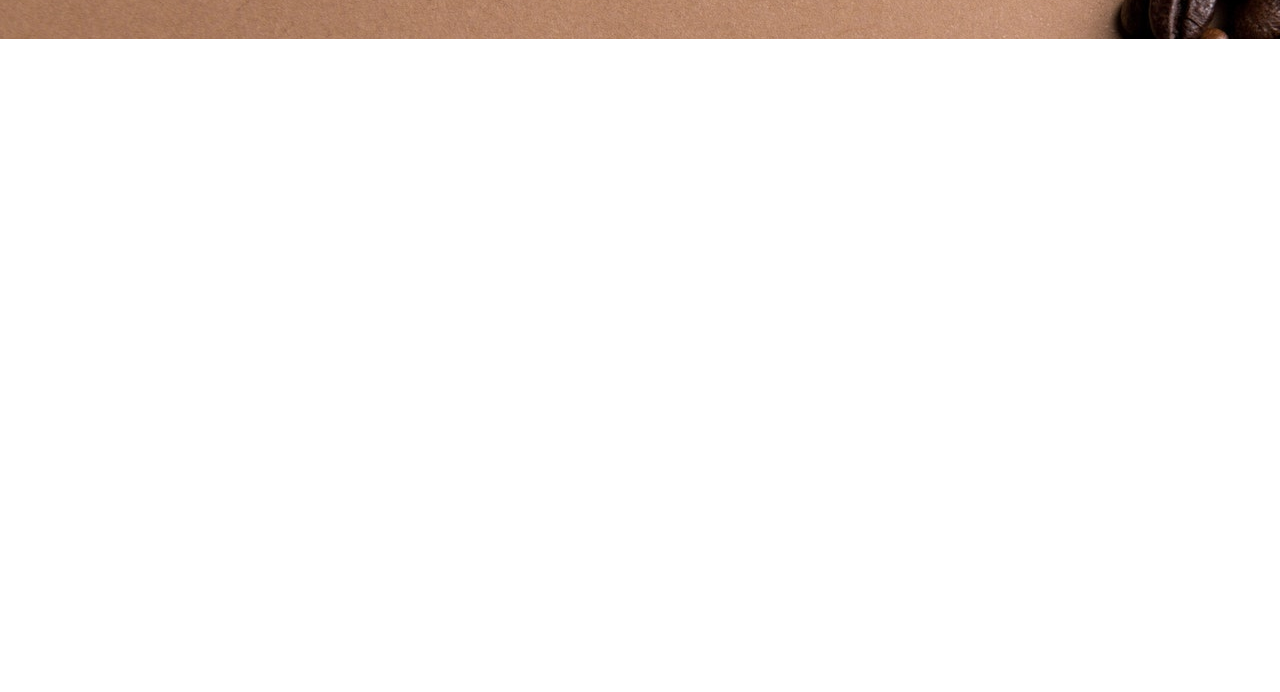
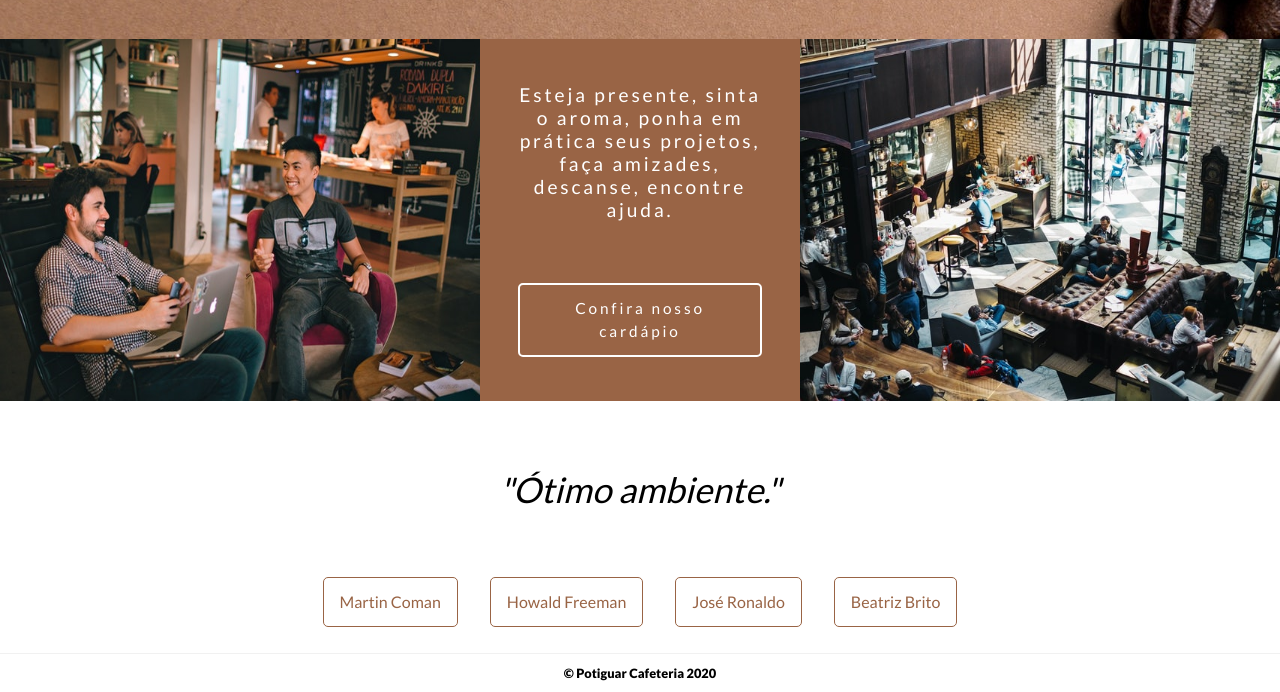
Before and after one commit to pierrecbrito/cafeteria-potiguar, a plain HTML site: page index.html in a window 1280 px wide. Shown: the part 560-1252 px from the top of the page. Before the commit the page ends 800 px from the top, so only its background shows below. Drawn offline with Linux system fonts and the light colour scheme.

Commit message:
Seção ambiente

```diff
--- a/assets/css/container.css
+++ b/assets/css/container.css
@@ -1,5 +1,5 @@
 .container {
-    max-width: 1330px;
+    max-width: 1100px;
     margin: 0 auto;
     width: 100%;
 }
--- /dev/null
+++ b/assets/css/rodape.css
@@ -0,0 +1,9 @@
+.rodape {
+
+    border-top: 1px solid #f1f1f1;
+    font-size: 0.8em;
+    font-weight: bold;
+    text-align: center;
+    padding: 1em 0;
+    margin-top: 2em;
+}
--- /dev/null
+++ b/assets/css/secao-ambiente/secao-ambiente-conteudo-imagem.css
@@ -0,0 +1,8 @@
+.secao-ambiente-conteudo-imagem {
+    flex-basis: 37.5%;
+}
+
+.secao-ambiente-conteudo-imagem img {
+    width: 100%;
+    height: 100%;
+}
--- /dev/null
+++ b/assets/css/secao-ambiente/secao-ambiente-conteudo-texto-btn.css
@@ -0,0 +1,15 @@
+.secao-ambiente-conteudo-texto-btn {
+    color: #FFFFFF;
+    display: block;
+    margin-top: 4em;
+    text-decoration: none;
+    border: 2px solid #FFFFFF;
+    border-radius: 5px;
+    padding: 0.8em;
+    font-size: 0.8em;
+    transition: transform .3s;
+}
+
+.secao-ambiente-conteudo-texto-btn:hover {
+    transform: translateY(10px);
+}
--- /dev/null
+++ b/assets/css/secao-ambiente/secao-ambiente-conteudo-texto.css
@@ -0,0 +1,13 @@
+.secao-ambiente-conteudo-texto {
+    background-color: #996445;
+    color: #FFF;
+    display: flex;
+    flex-direction: column;
+    justify-content: center;
+    letter-spacing: 0.150em;
+    line-height: 1.2em;
+    flex-basis: 25%;
+    padding: 2em;
+    text-align: center;
+    font-size: 1.2em;
+}
--- /dev/null
+++ b/assets/css/secao-ambiente/secao-ambiente-conteudo.css
@@ -0,0 +1,3 @@
+.secao-ambiente-conteudo {
+    display: flex;
+}
--- /dev/null
+++ b/assets/css/secao-depoimentos/depoentes-container-depoente.css
@@ -0,0 +1,14 @@
+.depoentes-container-depoente {
+    border: 1px solid #996445;
+    color: #996445;
+    cursor: pointer;
+    border-radius: 5px;
+    padding: 1em;
+    margin: 0 1em;
+    transition: background-color .3s;
+}
+
+.depoentes-container-depoente:hover {
+    color: #FFFFFF;
+    background-color: #996445;;
+}
--- /dev/null
+++ b/assets/css/secao-depoimentos/depoentes-container.css
@@ -0,0 +1,4 @@
+.depoentes-container {
+    display: flex;
+    justify-content: center
+}
--- /dev/null
+++ b/assets/css/secao-depoimentos/secao-depoimentos-depoimento.css
@@ -0,0 +1,6 @@
+.secao-depoimentos-depoimento {
+    font-size: 2.2em;
+    padding: 2em 0;
+    text-align: center;
+    font-style: italic;
+}
--- a/assets/css/style.css
+++ b/assets/css/style.css
@@ -1,3 +1,7 @@
+* {
+    box-sizing: border-box;
+}
+
 body {
     font-family: 'Lato', sans-serif;
 }
--- a/index.html
+++ b/index.html
@@ -17,8 +17,18 @@
     <link rel="stylesheet" href="assets/css/secao-banner/secao-banner.css">
     <link rel="stylesheet" href="assets/css/secao-banner/secao-banner-conteudo.css">
     <link rel="stylesheet" href="assets/css/secao-banner/secao-banner-paragrafo.css">
+    <link rel="stylesheet" href="assets/css/secao-depoimentos/secao-depoimentos-depoimento.css">
+    <link rel="stylesheet" href="assets/css/secao-depoimentos/depoentes-container.css">
+    <link rel="stylesheet" href="assets/css/secao-depoimentos/depoentes-container-depoente.css">
+    <link rel="stylesheet" href="assets/css/secao-ambiente/secao-ambiente.css">
+    <link rel="stylesheet" href="assets/css/secao-ambiente/secao-ambiente-conteudo.css">
+    <link rel="stylesheet" href="assets/css/secao-ambiente/secao-ambiente-conteudo-texto.css">
+    <link rel="stylesheet" href="assets/css/secao-ambiente/secao-ambiente-conteudo-imagem.css">
+    <link rel="stylesheet" href="assets/css/secao-ambiente/secao-ambiente-conteudo-texto-btn.css">
+    <link rel="stylesheet" href="assets/css/secao-ambiente/">
     <link rel="stylesheet" href="assets/css/logo.css">
     <link rel="stylesheet" href="assets/css/corpo.css">
+    <link rel="stylesheet" href="assets/css/rodape.css">
 
     <link href="https://fonts.googleapis.com/css?family=Lato:400,900&display=swap" rel="stylesheet">
     <link href="https://fonts.googleapis.com/css?family=Satisfy&display=swap" rel="stylesheet">
@@ -48,9 +58,55 @@
                     <p class="secao-banner-conteudo-paragrafo">Seu encontro.</p>
                     <p class="secao-banner-conteudo-paragrafo">Sua segunda casa.</p>
                </div>
-
            </div>
         </section>
+        <section class="secao-ambiente">
+                <div class="secao-ambiente-conteudo">
+                    <div class="secao-ambiente-conteudo-imagem">
+                        <img src="assets/img/ambiente.jpg" alt="">
+                    </div>
+                    <div class="secao-ambiente-conteudo-texto">
+                        <header>
+
+                        </header>
+                        <p>
+                            Esteja presente, sinta o aroma, ponha em prática seus projetos,
+                            faça amizades, descanse, encontre ajuda.
+                        </p>
+                        <p>
+                            <a href="#" class="secao-ambiente-conteudo-texto-btn">Confira nosso cardápio</a>
+                        </p>
+                    </div>
+                    <div class="secao-ambiente-conteudo-imagem">
+                        <img src="assets/img/cafeteria.jpg" alt="">
+                    </div>
+                </div>
+        </section>
+        <section class="secao-depoimentos">
+            <div class="container">
+                <h2 class="secao-depoimentos-depoimento">
+                    "Ótimo ambiente."
+                </h2>
+
+                <div class="depoentes-container">
+                    <article class="depoentes-container-depoente">
+                        Martin Coman
+                    </article>
+                    <article class="depoentes-container-depoente">
+                        Howald Freeman
+                    </article>
+                    <article class="depoentes-container-depoente">
+                        José Ronaldo
+                    </article>
+                    <article class="depoentes-container-depoente">
+                        Beatriz Brito
+                    </article>
+                </div>
+            </div>
+        </section>
     </main>
+    <footer class="rodape">
+        <p>&copy; Potiguar Cafeteria 2020</p>
+    </footer>
 </body>
 </html>
```
Also changed, not shown: assets/css/secao-ambiente/secao-ambiente.css (added), assets/img/ambiente.jpg (added), assets/img/cafeteria.jpg (added), assets/img/coffee.png (added).
